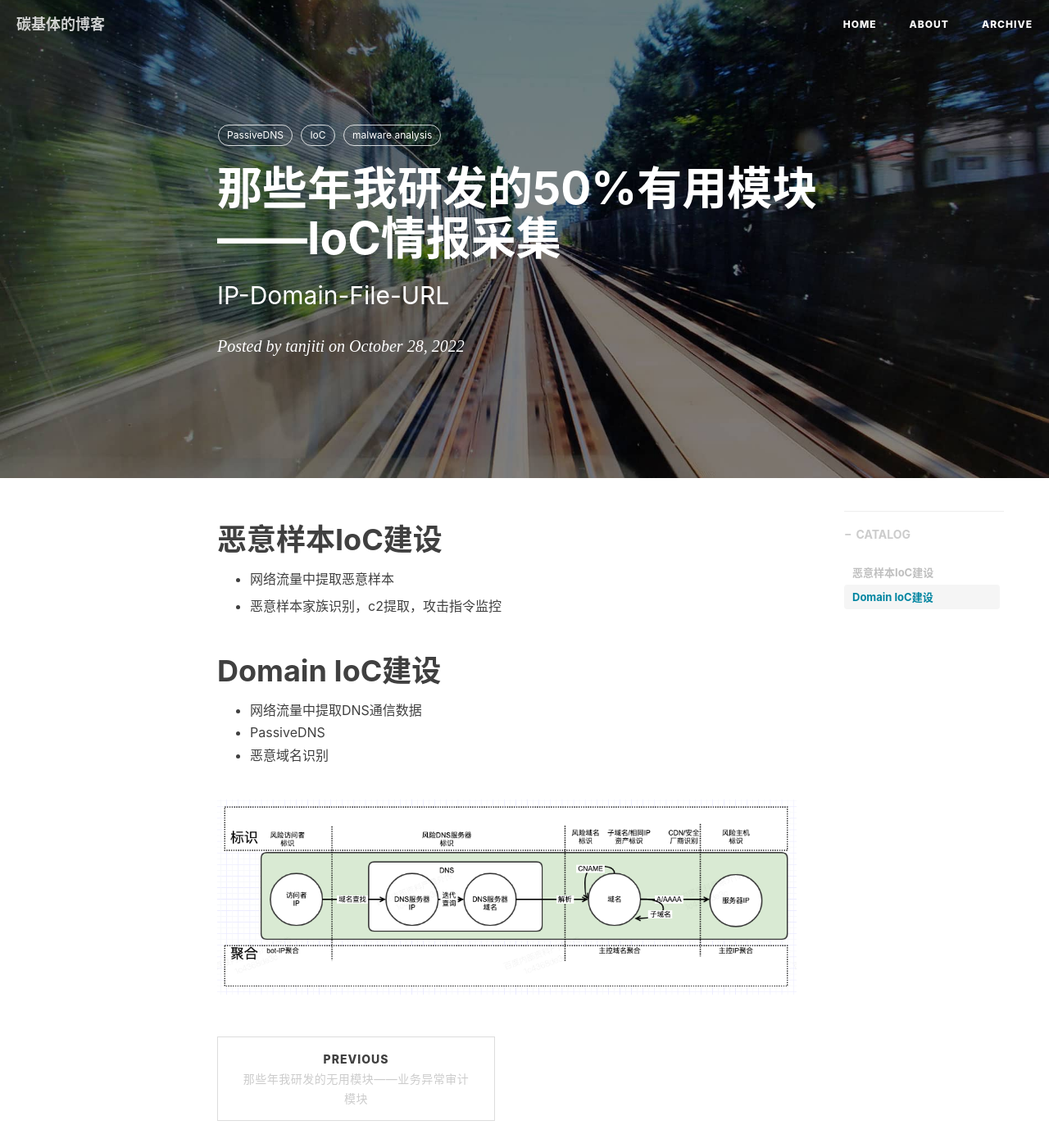
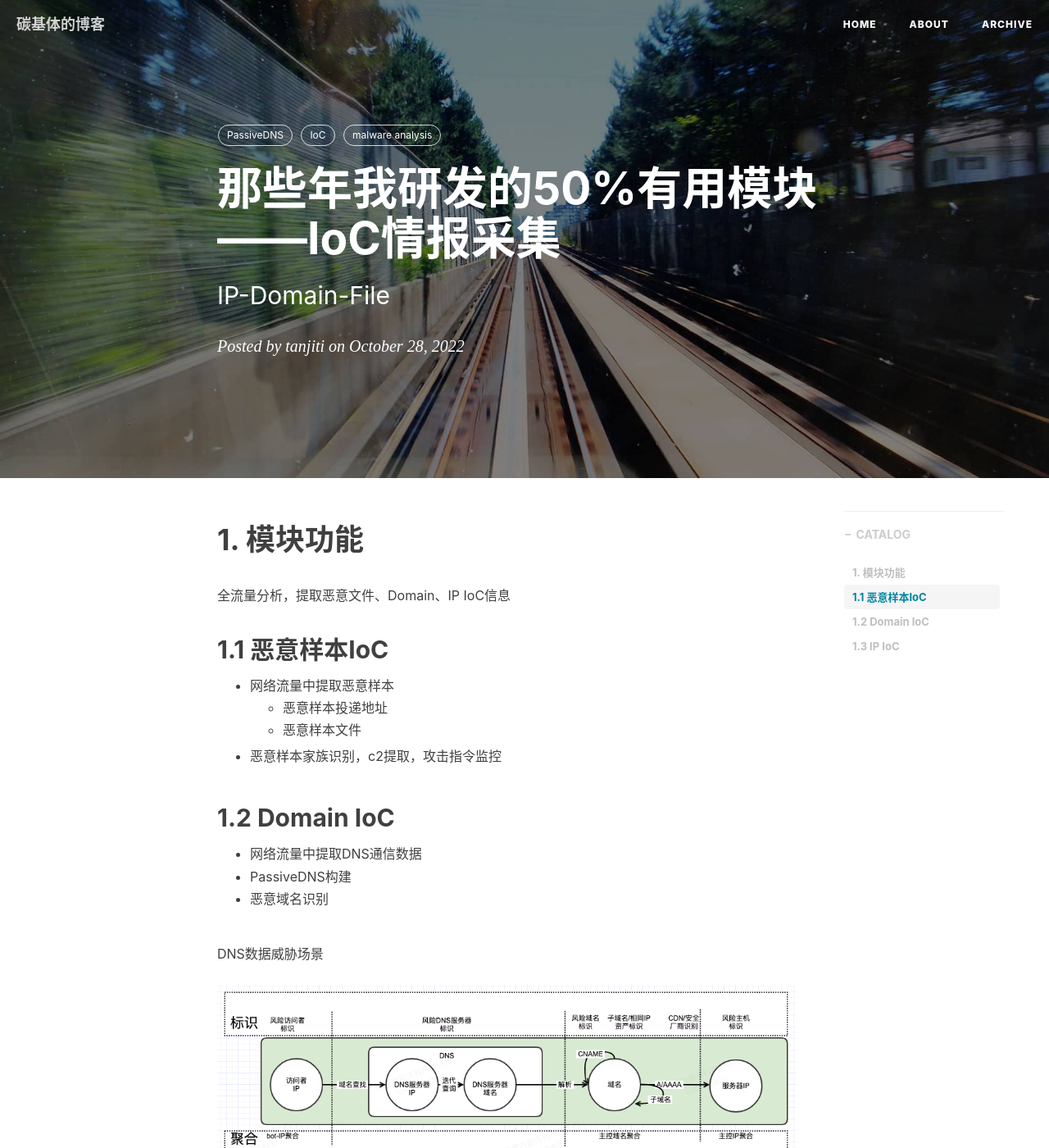
Before and after one commit to tanjiti/tanjiti.github.io, a Jekyll site: the page built from _posts/2022-10-28-那些年我研发的无用模块——IoC情报采集.markdown, in a window 1280 px wide and 1400 px high. Shown: the whole window at 82% size. Built offline with Jekyll 4.4.1, drawn with Linux system fonts in a browser that asks for light colours; nearby versions of some CDN libraries; comment, search, counter and statistics services are not loaded; some of the changed text lies outside the part shown.

Commit message:
IoC情报采集

```diff
--- a/_posts/2022-10-28-那些年我研发的无用模块——IoC情报采集.markdown
+++ b/_posts/2022-10-28-那些年我研发的无用模块——IoC情报采集.markdown
@@ -1,7 +1,7 @@
 ---
 layout:     post
 title:      "那些年我研发的50%有用模块——IoC情报采集"
-subtitle:   " IP-Domain-File-URL"
+subtitle:   " IP-Domain-File"
 date:       2022-10-28 20:00:00
 author:     "tanjiti"
 header-img: "img/post-bg-2015.jpg"
@@ -12,16 +12,36 @@ tags:
     - malware analysis
 
 ---
+# 1. 模块功能
+全流量分析，提取恶意文件、Domain、IP IoC信息
 
-# 恶意样本IoC建设
+## 1.1 恶意样本IoC
 
 - 网络流量中提取恶意样本
+  - 恶意样本投递地址
+  - 恶意样本文件
 
 - 恶意样本家族识别，c2提取，攻击指令监控
 
-# Domain IoC建设
+## 1.2 Domain IoC
 - 网络流量中提取DNS通信数据
-- PassiveDNS
+- PassiveDNS构建
 - 恶意域名识别
 
-![](/img/domain-ioc.png)
+DNS数据威胁场景
+![DNS数据威胁场景](/img/domain-ioc.png)
+
+DNS安全数据生产
+![DNS数据威胁场景](/img/dns-data-producer.png)
+
+恶意域名识别
+![](/img/black-domain-ioc.png)
+
+  - 第三方情报检测模块：基于virustotal的恶意域名检测，可以获取域名关联的综合情报数据
+  - 规则检测模块: 基于suricata规则的恶意域名检测，基于先验知识，输出恶意域名
+  - 社区算法检测模块：基于DNS请求行为的检测，在无先验知识的情况下识别未知的恶意高危域名，输出恶意域名
+
+## 1.3 IP IoC
+- 网络流量威胁检测
+- 恶意IP识别
+![恶意IP识别](/img/pcap-ip-ioc-producer.png)
```
Also changed, not shown: img/black-domain-ioc.png (added), img/dns-data-producer.png (added), img/pcap-ip-ioc-producer.png (added).
